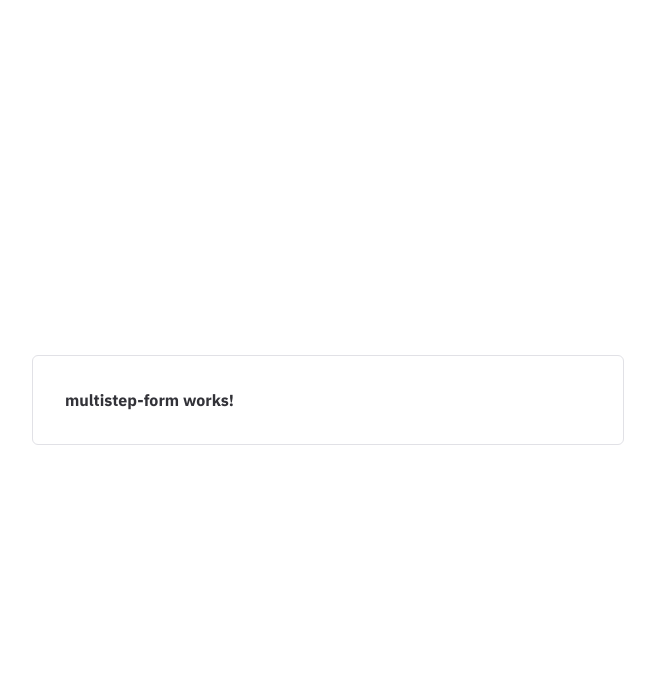
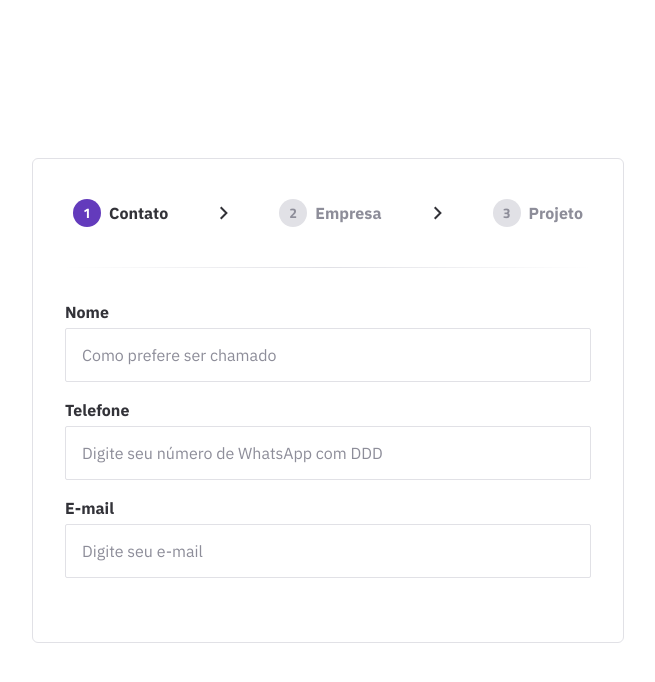
Before and after one commit to mathvsk/multistep-form, an Angular app: page / in a window 1280 px wide. Shown: the top 682 px of the page, without its empty margins (312-967 px from the left). Built offline with nearby package versions, Linux system fonts and the light colour scheme.

Commit message:
feat: criar step inicial do formulario

```diff
--- a/src/app/components/form-field/form-field.component.html
+++ b/src/app/components/form-field/form-field.component.html
@@ -1,5 +1,3 @@
 <label [for]="title()">{{ title() }}</label>
 <ng-content select="input, textarea" />
-@if (showError()) {
-    <p>Campo obrigatório</p>
-}
+<ng-content select=".error" />
--- a/src/app/components/form-field/form-field.component.ts
+++ b/src/app/components/form-field/form-field.component.ts
@@ -12,5 +12,4 @@ import { Component, input, ViewEncapsulation } from '@angular/core';
 })
 export class FormFieldComponent {
   title = input.required<string>();
-  showError = input(false);
 }
--- a/src/app/components/multistep-form/multistep-form.component.html
+++ b/src/app/components/multistep-form/multistep-form.component.html
@@ -1 +1,47 @@
-<p>multistep-form works!</p>
+<app-steps [currentStep]="currentStep()"/>
+
+<div class="divider"></div>
+
+<form [formGroup]="form" (ngSubmit)="onSubmit()">
+    @if (currentStep() === 0) {
+        <app-form-field title="Nome">
+            <input
+                formControlName="name"
+                type="text"
+                placeholder="Como prefere ser chamado"
+            />
+
+            @if (name.invalid && (name.touched || name.dirty)) {
+                <span class="error"> {{getErrorMessage('name')}} </span>
+            }
+        </app-form-field>
+
+        <app-form-field title="Telefone">
+            <input
+                formControlName="phone"
+                type="tel"
+                placeholder="Digite seu número de WhatsApp com DDD"
+            />
+
+            @if (phone.invalid && (phone.touched || phone.dirty)) {
+                <span class="error"> {{ getErrorMessage('phone') }} </span>
+            }
+        </app-form-field>
+
+        <app-form-field title="E-mail">
+            <input
+                formControlName="email"
+                type="email"
+                placeholder="Digite seu e-mail"
+            />
+
+            @if (email.invalid && (email.touched || email.dirty)) {
+                <span class="error"> {{ getErrorMessage('email') }} </span>
+            }
+        </app-form-field>
+    } @else if (currentStep() === 1) {
+        <!-- TODO -->
+    } @else if (currentStep() === 2) {
+        <!-- TODO -->
+    }
+</form>
--- a/src/app/components/multistep-form/multistep-form.component.scss
+++ b/src/app/components/multistep-form/multistep-form.component.scss
@@ -0,0 +1,20 @@
+@use '../../../variables.scss' as *;
+
+:host {
+    display: block;
+    height: 100%;
+
+    .divider {
+        margin: 3.2rem 0;
+        height: 1px;
+        background: linear-gradient(to right, transparent, $gray-100, transparent);
+    }
+
+    form {
+        display: grid;
+        row-gap: 1.6rem;
+
+        margin-bottom: 3.2rem;
+    }
+
+}
--- a/src/app/components/multistep-form/multistep-form.component.ts
+++ b/src/app/components/multistep-form/multistep-form.component.ts
@@ -1,11 +1,74 @@
-import { Component } from '@angular/core';
+import { Component, signal } from '@angular/core';
+import { StepsComponent } from "../steps/steps.component";
+import { FormControl, FormGroup, ReactiveFormsModule, Validators } from '@angular/forms';
+import { FormFieldComponent } from "../form-field/form-field.component";
+
+const fieldLabels = {
+  name: 'nome',
+  phone: 'telefone',
+  email: 'e-mail'
+} as const;
+
+type FieldName = keyof typeof fieldLabels;
 
 @Component({
   selector: 'app-multistep-form',
-  imports: [],
+  imports: [StepsComponent, ReactiveFormsModule, FormFieldComponent],
   templateUrl: './multistep-form.component.html',
   styleUrl: './multistep-form.component.scss'
 })
 export class MultistepFormComponent {
+  currentStep = signal(0);
 
+  form = new FormGroup({
+    name: new FormControl('', {
+      validators: [Validators.required],
+      updateOn: 'blur'
+    }),
+    phone: new FormControl('', {
+      validators: [Validators.required, Validators.minLength(10)],
+      updateOn: 'blur'
+    }),
+    email: new FormControl('', {
+      validators: [Validators.required, Validators.email],
+      updateOn: 'blur'
+    }),
+  });
+
+  get name() {
+    return this.form.controls.name;
+  }
+
+  get phone() {
+    return this.form.controls.phone;
+  }
+
+
+  get email() {
+    return this.form.controls.email;
+  }
+
+  getErrorMessage(controlName: FieldName): string {
+    const formControl = this.form.controls[controlName];
+    const fieldLabel = fieldLabels[controlName];
+
+    if (formControl.hasError('required')) return `O campo ${fieldLabel} obrigatório`;
+
+    let ret = '';
+    switch (controlName) {
+      case 'phone':
+        if (formControl.hasError('minlength')) ret = 'O número de telefone deve ter pelo menos 10 dígitos';
+        return ret;
+      case 'email':
+        if (formControl.hasError('email')) ret = 'E-mail inválido';
+        return ret;
+      default:
+        return ret;
+    }
+
+  }
+
+  onSubmit() {
+    throw new Error('Method not implemented.');
+  }
 }
```
